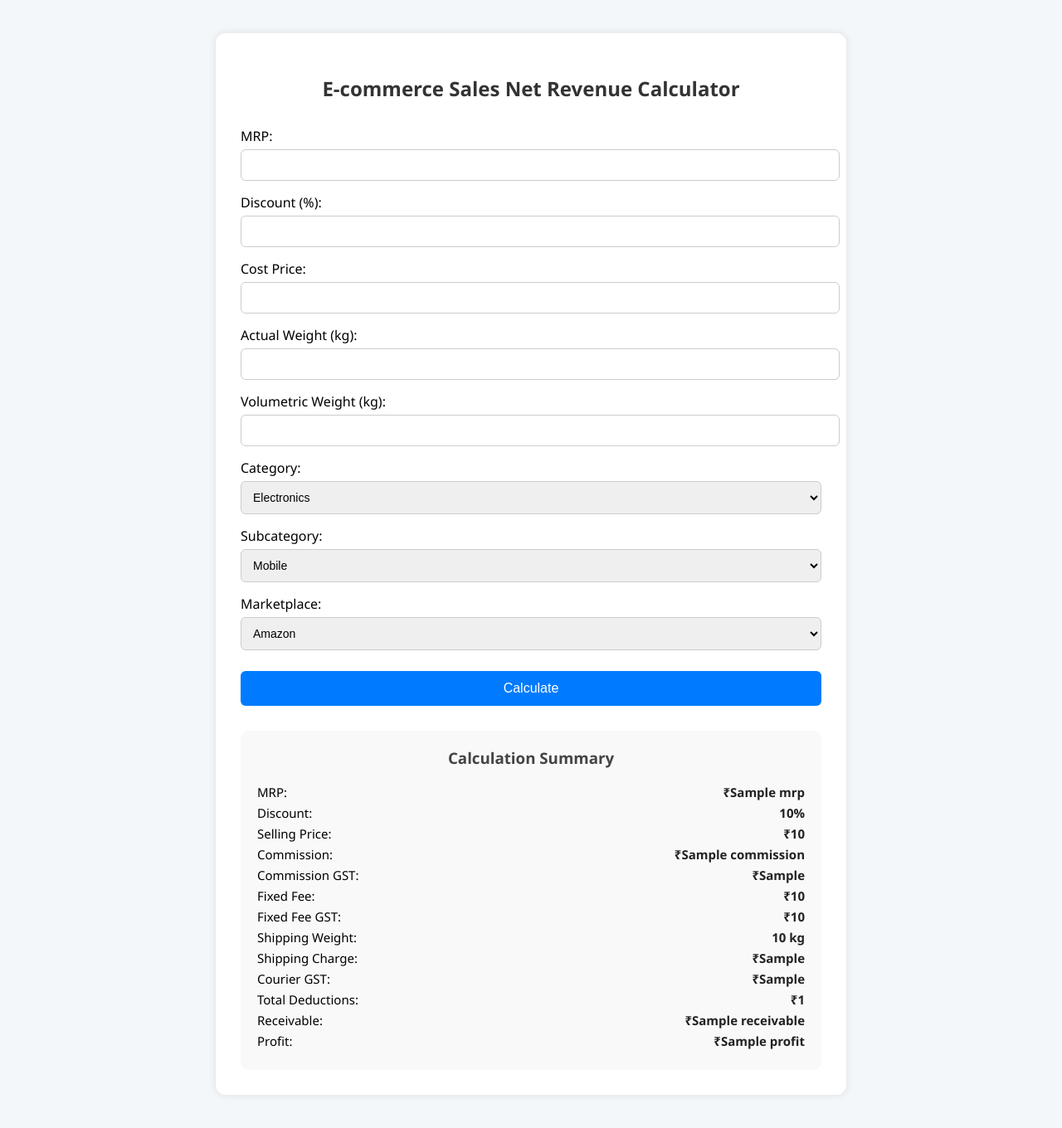
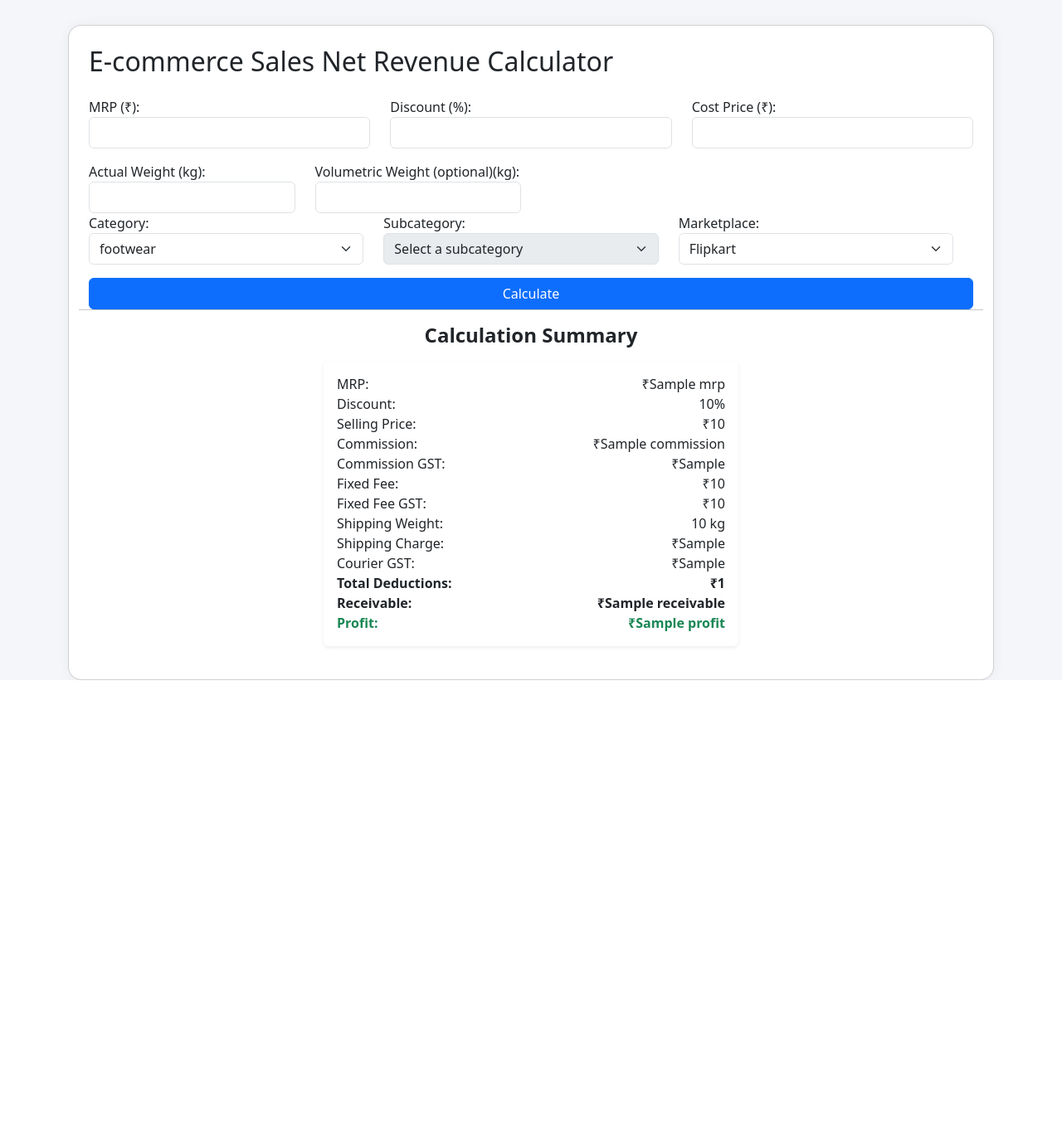
Before and after one commit to Sanikajunghare/EcommerceCalculator, a Flask app: template templates/index.html in a window 1280 px wide. Shown: the whole page at 83% size. After the commit the page ends 820 px from the top, so only its background shows below. Run offline with Flask 3, Linux system fonts and the light colour scheme; tables that the repository leaves empty hold one stand-in row (values such as "Sample post"); the template is opened without the code that fills it: values that come from a table or form of the project are taken from there, most other values are stand-ins (such as "Sample title", 1, 10 or a date in 2020).

Commit message:
Final updated project files

```diff
--- a/app.py
+++ b/app.py
@@ -1,5 +1,8 @@
+# ✅ Final updated app.py
 from flask import Flask, render_template, request, jsonify
 from models import db, Category, SubCategory, Marketplace, CommissionRule
+from models import CourierCharge
+
 import os
 
 app = Flask(__name__)
@@ -34,24 +37,74 @@
 
 @app.route('/calculate', methods=['POST'])
 def calculate():
-    # Input values
     mrp = float(request.form['mrp'])
     discount = float(request.form['discount'])
     cost = float(request.form['cost'])
     weight = float(request.form['weight'])
     vol_weight = float(request.form.get('volumetric_weight') or 0)
     commission_input = request.form.get('commission_rate')
-    courier_rate_input = request.form.get('courier_rate')
 
-    # Fee values with optional override
     commission_rate = float(commission_input) if commission_input else 10
     fixed_fee = 30
-    shipping_rate_per_kg = float(courier_rate_input) if courier_rate_input else 100
+    shipping_weight = max(weight, vol_weight)
 
-    # Calculation logic
+    # ✅ Get courier charge from database based on slab
+    slab = CourierCharge.query.filter(
+        CourierCharge.weight_slab >= shipping_weight
+    ).order_by(CourierCharge.weight_slab.asc()).first()
+    shipping_charge = slab.charge if slab else 0
+
+    # ✅ Selling price after discount
     selling_price = round(mrp * (1 - discount / 100))
 
-    # Try to get commission rate from database
+    # ✅ Get dynamic commission from DB
+    commission_rule = CommissionRule.query.filter(
+        CommissionRule.category_id == int(request.form['category']),
+        CommissionRule.subcategory_id == int(request.form['subcategory']),
+        CommissionRule.marketplace_id == int(request.form['marketplace']),
+        CommissionRule.min_price <= selling_price,
+        CommissionRule.max_price >= selling_price
+    ).first()
+    if commission_rule:
+        commission_rate = commission_rule.commission_percent
+
+    # ✅ Deductions & GST
+    commission = selling_price * commission_rate / 100
+    commission_gst = commission * 0.18
+    fixed_fee_gst = fixed_fee * 0.18
+    courier_gst = shipping_charge * 0.18
+
+    total_deductions = commission + fixed_fee + shipping_charge
+    total_gst = commission_gst + fixed_fee_gst + courier_gst
+    receivable = selling_price - (total_deductions + total_gst)
+    profit = receivable - cost
+
+    # ✅ Final result to frontend
+    result = {
+        'mrp': round(mrp, 2),
+        'discount': round(discount, 2),
+        'selling_price': round(selling_price),
+        'commission': round(commission, 2),
+        'commission_gst': round(commission_gst, 2),
+        'fixed_fee': round(fixed_fee, 2),
+        'fixed_fee_gst': round(fixed_fee_gst, 2),
+        'shipping_weight': round(shipping_weight, 2),
+        'shipping_charge': round(shipping_charge, 2),
+        'courier_gst': round(courier_gst, 2),
+        'total_deductions': round(total_deductions + total_gst, 2),
+        'receivable': round(receivable, 2),
+        'profit': round(profit, 2)
+    }
+
+    # Reload dropdowns
+    categories = Category.query.all()
+    subcategories = SubCategory.query.all()
+    marketplaces = Marketplace.query.all()
+
+    return render_template('index.html', result=result, categories=categories, subcategories=subcategories, marketplaces=marketplaces)
+
+
+
     commission_rule = CommissionRule.query.filter(
         CommissionRule.category_id == int(request.form['category']),
         CommissionRule.subcategory_id == int(request.form['subcategory']),
--- a/templates/index.html
+++ b/templates/index.html
@@ -1,142 +1,129 @@
 <!DOCTYPE html>
 <html lang="en">
 <head>
-  <meta charset="UTF-8" />
-  <meta name="viewport" content="width=device-width, initial-scale=1.0"/>
+  <meta charset="UTF-8">
   <title>E-commerce Sales Net Revenue Calculator</title>
+  <link href="https://cdn.jsdelivr.net/npm/bootstrap@5.3.0/dist/css/bootstrap.min.css" rel="stylesheet">
   <style>
     body {
-      font-family: 'Segoe UI', Tahoma, Geneva, Verdana, sans-serif;
-      background-color: #f4f7fa;
-      margin: 0;
-      padding: 0;
+      background-color: #f4f6f9;
+      padding-top: 30px;
     }
-    .container {
-      max-width: 700px;
-      margin: 40px auto;
-      background: white;
-      padding: 30px;
-      border-radius: 12px;
-      box-shadow: 0 0 10px rgba(0,0,0,0.1);
-    }
-    h2 {
-      text-align: center;
-      color: #333;
-      margin-bottom: 30px;
-    }
-    label {
-      font-weight: 500;
-      display: block;
-      margin-top: 15px;
-      margin-bottom: 5px;
-    }
-    input, select {
-      width: 100%;
-      padding: 10px;
-      border: 1px solid #ccc;
-      border-radius: 6px;
-      font-size: 14px;
-    }
-    button {
-      background-color: #007bff;
-      color: white;
-      padding: 12px;
-      border: none;
-      border-radius: 6px;
-      cursor: pointer;
-      font-size: 16px;
-      width: 100%;
-      margin-top: 25px;
-    }
-    button:hover {
-      background-color: #0056b3;
-    }
-    .results {
-      margin-top: 30px;
-      background: #f9f9f9;
-      padding: 20px;
-      border-radius: 10px;
-    }
-    .results h3 {
-      margin-top: 0;
-      color: #444;
-      text-align: center;
-    }
-    .result-line {
-      display: flex;
-      justify-content: space-between;
-      margin: 5px 0;
-      font-size: 15px;
-    }
-    .result-line strong {
-      color: #222;
+    .card {
+      border-radius: 1rem;
+      box-shadow: 0 0 15px rgba(0,0,0,0.05);
     }
   </style>
 </head>
 <body>
 <div class="container">
-    <h2>E-commerce Sales Net Revenue Calculator</h2>
+  <div class="card p-4">
+    <h2 class="mb-4">E-commerce Sales Net Revenue Calculator</h2>
+    <form action="/calculate" method="POST">
+      <div class="row mb-3">
+        <div class="col-md-4">
+          <label>MRP (₹):</label>
+          <input type="number" name="mrp" step="0.01" class="form-control" required>
+        </div>
+        <div class="col-md-4">
+          <label>Discount (%):</label>
+          <input type="number" name="discount" step="0.01" class="form-control" required>
+        </div>
+        <div class="col-md-4">
+          <label>Cost Price (₹):</label>
+          <input type="number" name="cost" step="0.01" class="form-control" required>
+        </div>
+      </div>
 
-    <form action="/calculate" method="POST">
-      <label>MRP:</label>
-      <input type="number" name="mrp" required>
+      <div class="row mb-3">
+        <div class="col-md-3">
+          <label>Actual Weight (kg):</label>
+          <input type="number" name="weight" step="0.01" class="form-control" required>
+        </div>
+        <div class="col-md-3">
+          <label>Volumetric Weight (optional)(kg):</label>
+          <input type="number" name="volumetric_weight" step="0.01" class="form-control">
+        </div>
 
-      <label>Discount (%):</label>
-      <input type="number" name="discount" required>
 
-      <label>Cost Price:</label>
-      <input type="number" name="cost" required>
-
-      <label>Actual Weight (kg):</label>
-      <input type="number" name="weight" step="0.01" required>
-
-      <label>Volumetric Weight (kg):</label>
-      <input type="number" name="volumetric_weight" step="0.01">
-
+      <div class="row mb-3">
+        <div class="col-md-4">
           <label>Category:</label>
-      <select name="category" id="categorySelect" required onchange="loadSubcategories(this.value)">
+          <select name="category" class="form-select" onchange="loadSubcategories(this.value)" required>
             {% for cat in categories %}
               <option value="{{ cat.id }}">{{ cat.name }}</option>
             {% endfor %}
           </select>
-
+        </div>
+        <div class="col-md-4">
           <label>Subcategory:</label>
-      <select name="subcategory" id="subcategorySelect" required>
-        {% for sub in subcategories %}
-          {% if sub.category_id == categories[0].id %}
-          <option value="{{ sub.id }}">{{ sub.name }}</option>
-          {% endif %}
-        {% endfor %}
+          <select name="subcategory" id="subcategorySelect" class="form-select" required disabled>
+            <option disabled selected>Select a subcategory</option>
           </select>
-
+        </div>
+        <div class="col-md-4">
           <label>Marketplace:</label>
-      <select name="marketplace" required>
+          <select name="marketplace" class="form-select" required>
             {% for mp in marketplaces %}
               <option value="{{ mp.id }}">{{ mp.name }}</option>
             {% endfor %}
           </select>
+        </div>
+      </div>
 
-      <button type="submit">Calculate</button>
+      <div class="d-grid">
+        <button class="btn btn-primary">Calculate</button>
+      </div>
     </form>
 
     {% if result %}
-    <div class="results">
-      <h3>Calculation Summary</h3>
-      <div class="result-line"><span>MRP:</span> <strong>₹{{ result.mrp }}</strong></div>
-      <div class="result-line"><span>Discount:</span> <strong>{{ result.discount }}%</strong></div>
-      <div class="result-line"><span>Selling Price:</span> <strong>₹{{ result.selling_price }}</strong></div>
-      <div class="result-line"><span>Commission:</span> <strong>₹{{ result.commission }}</strong></div>
-      <div class="result-line"><span>Commission GST:</span> <strong>₹{{ result.commission_gst }}</strong></div>
-      <div class="result-line"><span>Fixed Fee:</span> <strong>₹{{ result.fixed_fee }}</strong></div>
-      <div class="result-line"><span>Fixed Fee GST:</span> <strong>₹{{ result.fixed_fee_gst }}</strong></div>
-      <div class="result-line"><span>Shipping Weight:</span> <strong>{{ result.shipping_weight }} kg</strong></div>
-      <div class="result-line"><span>Shipping Charge:</span> <strong>₹{{ result.shipping_charge }}</strong></div>
-      <div class="result-line"><span>Courier GST:</span> <strong>₹{{ result.courier_gst }}</strong></div>
-      <div class="result-line"><span>Total Deductions:</span> <strong>₹{{ result.total_deductions }}</strong></div>
-      <div class="result-line"><span>Receivable:</span> <strong>₹{{ result.receivable }}</strong></div>
-      <div class="result-line"><span>Profit:</span> <strong>₹{{ result.profit }}</strong></div>
+<hr>
+<h4 class="text-center fw-bold mb-3">Calculation Summary</h4>
+<div class="p-3 bg-white rounded shadow-sm" style="max-width: 500px; margin: auto;">
+  <div class="row">
+    <div class="col-6">MRP:</div>
+    <div class="col-6 text-end">₹{{ result.mrp }}</div>
+
+    <div class="col-6">Discount:</div>
+    <div class="col-6 text-end">{{ result.discount }}%</div>
+
+    <div class="col-6">Selling Price:</div>
+    <div class="col-6 text-end">₹{{ result.selling_price }}</div>
+
+    <div class="col-6">Commission:</div>
+    <div class="col-6 text-end">₹{{ result.commission }}</div>
+
+    <div class="col-6">Commission GST:</div>
+    <div class="col-6 text-end">₹{{ result.commission_gst }}</div>
+
+    <div class="col-6">Fixed Fee:</div>
+    <div class="col-6 text-end">₹{{ result.fixed_fee }}</div>
+
+    <div class="col-6">Fixed Fee GST:</div>
+    <div class="col-6 text-end">₹{{ result.fixed_fee_gst }}</div>
+
+    <div class="col-6">Shipping Weight:</div>
+    <div class="col-6 text-end">{{ result.shipping_weight }} kg</div>
+
+    <div class="col-6">Shipping Charge:</div>
+    <div class="col-6 text-end">₹{{ result.shipping_charge }}</div>
+
+    <div class="col-6">Courier GST:</div>
+    <div class="col-6 text-end">₹{{ result.courier_gst }}</div>
+
+    <div class="col-6 fw-bold">Total Deductions:</div>
+    <div class="col-6 fw-bold text-end">₹{{ result.total_deductions }}</div>
+
+    <div class="col-6 fw-bold">Receivable:</div>
+    <div class="col-6 fw-bold text-end">₹{{ result.receivable }}</div>
+
+    <div class="col-6 fw-bold text-success">Profit:</div>
+    <div class="col-6 fw-bold text-success text-end">₹{{ result.profit }}</div>
+  </div>
 </div>
 {% endif %}
+
+  </div>
 </div>
 
 <!-- JS for dynamic subcategory filter -->
@@ -146,13 +133,14 @@
       .then(res => res.json())
       .then(data => {
         const subSelect = document.getElementById('subcategorySelect');
-          subSelect.innerHTML = '';
+        subSelect.innerHTML = '<option disabled selected>Select a subcategory</option>';
         data.forEach(sub => {
           const opt = document.createElement('option');
           opt.value = sub.id;
           opt.textContent = sub.name;
           subSelect.appendChild(opt);
         });
+        subSelect.disabled = false;
       });
   }
 </script>
```
Also changed, not shown: admin.py (+52 -34 lines), models.py (+15 -12 lines), templates/admin_panel.html (+39 -11 lines), data/database.db, templates/edit_rule.html (line endings or trailing spaces). Lines whose indentation alone changed are shown as unchanged.
